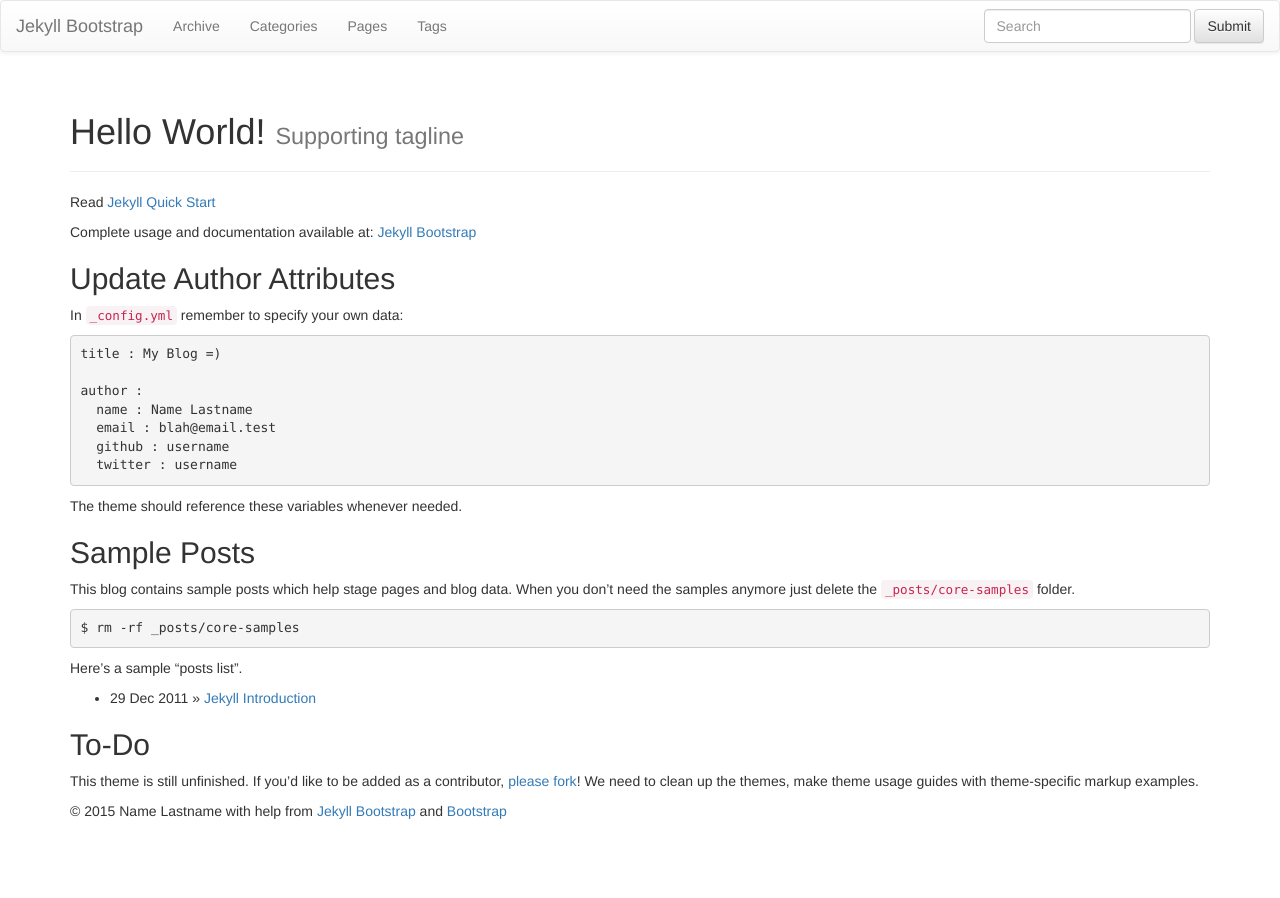
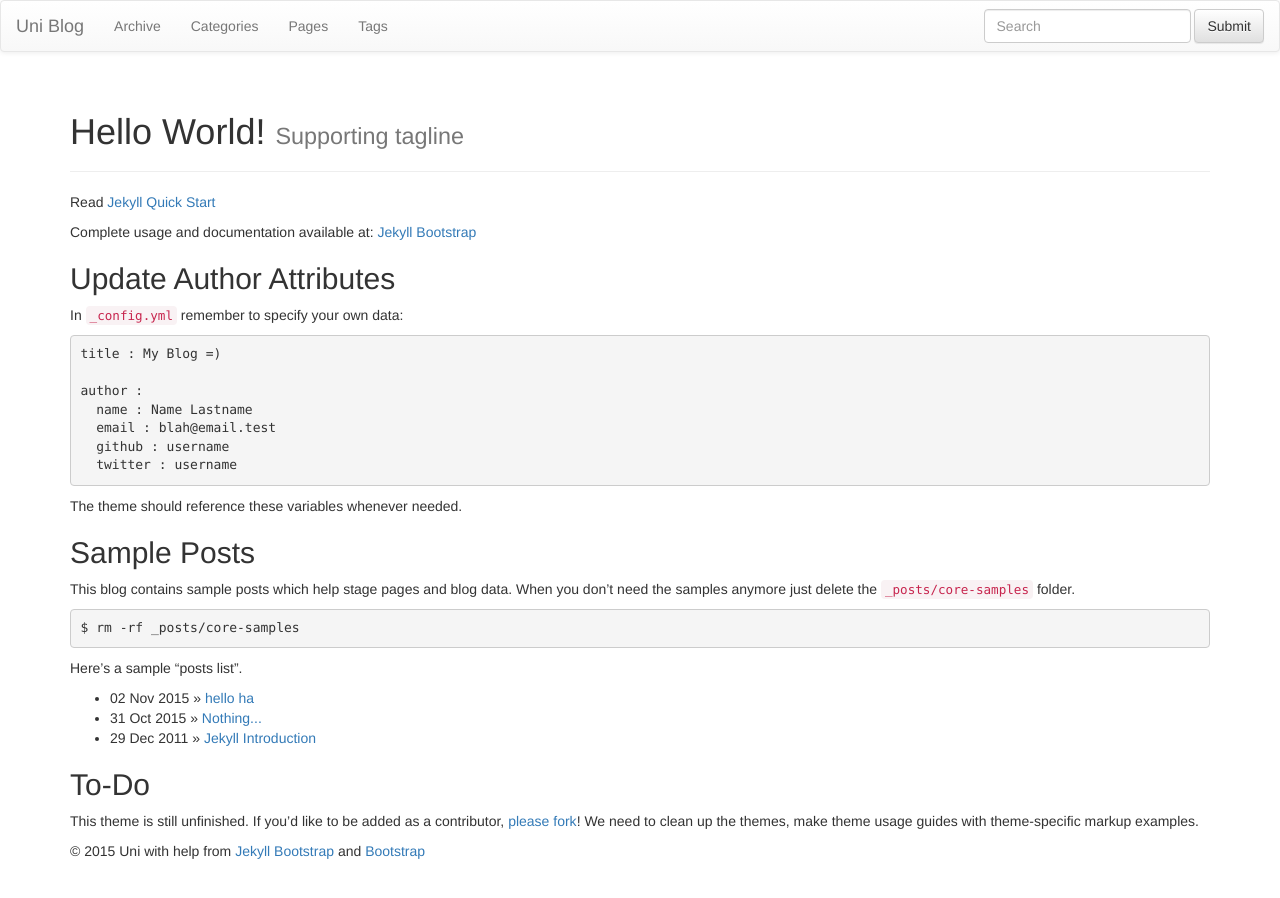
Before and after one commit to bybyby/bybyby.github.io, a Jekyll site: the page built from index.md, in a window 1280 px wide. Built offline with Jekyll 4.4.1, drawn with Linux system fonts in a browser that asks for light colours; nearby versions of some CDN libraries; library files that are not in the unit come from our copies.

```diff
--- a/_config.yml
+++ b/_config.yml
@@ -8,14 +8,14 @@ highlighter: pygments
 # Themes are encouraged to use these universal variables
 # so be sure to set them if your theme uses them.
 #
-title : Jekyll Bootstrap
+title : Uni Blog
 tagline: Site Tagline
 author :
-  name : Name Lastname
-  email : blah@email.test
-  github : username
-  twitter : username
-  feedburner : feedname
+  name : Uni
+#  email : @email.test
+  github : bybyby
+#  twitter : username
+#  feedburner : feedname
 
 # The production_url is only used when full-domain names are needed
 # such as sitemap.txt
```
Also changed, not shown: _posts/2015-10-31-nothing.md (added, +67 -0 lines), _posts/2015-11-02-hello-ha.md (added, +10 -0 lines), pages/nothing-page.md (added, +9 -0 lines), 1 other file.
